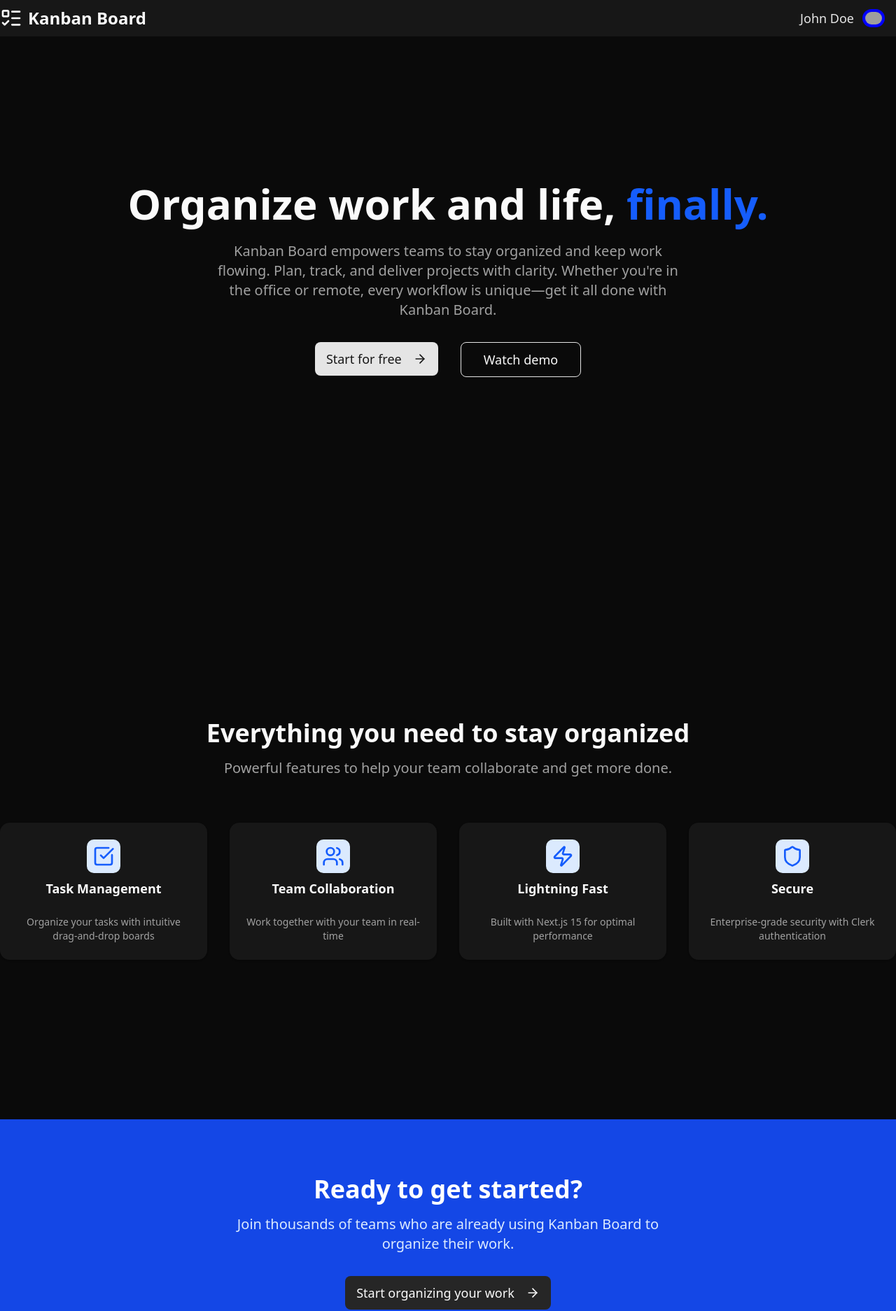
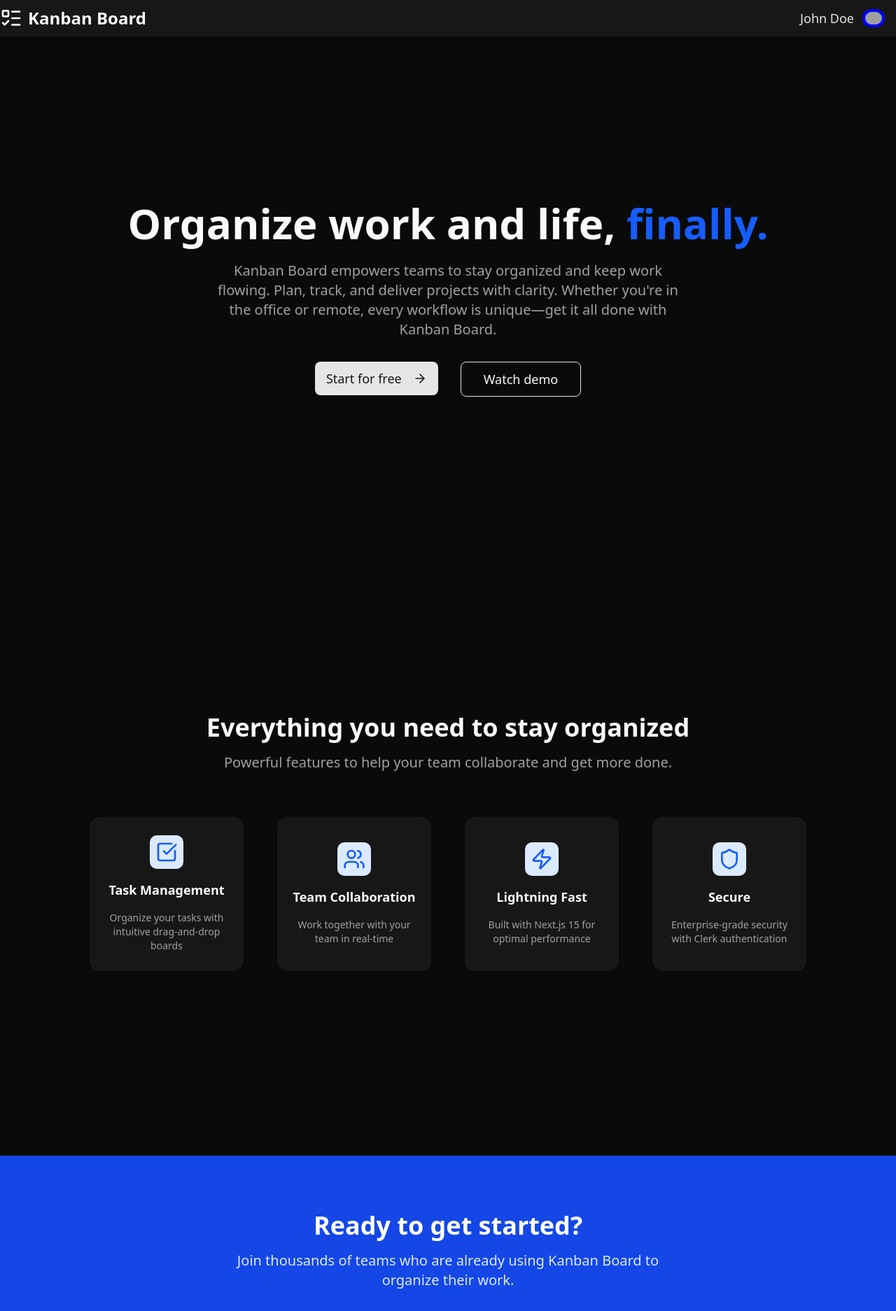
Before and after one commit to Nasrul78/kanban-board, a Next.js app in the folder client/: page / in a window 1280 px wide. Shown: the top 1874 px of the page at 70% size. Built offline with nearby package versions, Linux system fonts and the light colour scheme; grey boxes are pictures that could not be loaded.

Commit message:
optimize homepage

```diff
--- a/client/app/(main)/layout.tsx
+++ b/client/app/(main)/layout.tsx
@@ -2,7 +2,7 @@
 
 const MainLayout = ({ children }: { children: React.ReactNode }) => {
   return (
-    <main>
+    <main className="max-w-screen overflow-hidden">
       <Navbar />
       {children}
     </main>
--- a/client/app/(main)/page.tsx
+++ b/client/app/(main)/page.tsx
@@ -1,11 +1,5 @@
 import { Button } from "@/components/ui/button"
-import {
-  Card,
-  CardContent,
-  CardDescription,
-  CardHeader,
-  CardTitle,
-} from "@/components/ui/card"
+import { Card, CardDescription, CardTitle } from "@/components/ui/card"
 import { CheckSquare, Users, Zap, Shield, ArrowRight } from "lucide-react"
 import Link from "next/link"
 
@@ -35,7 +29,7 @@
 
   return (
     <div className="text-center">
-      <section className="container mx-auto flex items-center flex-col min-h-screen justify-center">
+      <section className="container mx-auto pb-12 flex items-center flex-col min-h-screen justify-center">
         <h1 className="text-6xl font-bold mb-6">
           Organize work and life,{" "}
           <span className="text-blue-600">finally.</span>
@@ -48,21 +42,23 @@
         </p>
 
         <div className="flex space-x-8 justify-center">
+          <Button asChild size="lg" className="px-8 py-6 text-lg">
             <Link href="/sign-up">
-            <Button size="lg" className="px-8 py-6 text-lg">
               Start for free
               <ArrowRight className="ml-2 size-5 stroke-2" />
+            </Link>
           </Button>
-          </Link>
-          <Link href="/video">
-            <Button variant="outline" size="lg" className="px-8 py-6 text-lg">
-              Watch demo
+          <Button
+            asChild
+            variant="outline"
+            size="lg"
+            className="px-8 py-6 text-lg">
+            <Link href="/video">Watch demo</Link>
           </Button>
-          </Link>
         </div>
       </section>
 
-      <section className="container mx-auto flex flex-col min-h-screen items-center justify-center">
+      <section className="container mx-auto pb-24 flex flex-col min-h-screen items-center justify-center">
         <div className="mb-16">
           <h2 className="text-4xl font-bold mb-4">
             Everything you need to stay organized
@@ -72,18 +68,14 @@
           </p>
         </div>
 
-        <div className="grid grid-cols-4 gap-8">
+        <div className="grid grid-cols-4 gap-12 max-w-5xl mx-auto">
           {features.map((feature, index) => (
             <Card
               key={index}
-              className="border-0 scale-100 hover:scale-110 transition-all">
-              <CardHeader>
+              className="border-0 gap-4! p-4 justify-center aspect-square scale-100 hover:scale-110 transition-all">
               <feature.icon className="size-12 p-2 bg-blue-100 rounded-lg flex items-center justify-center text-blue-600 mx-auto" />
               <CardTitle className="text-lg">{feature.title}</CardTitle>
-              </CardHeader>
-              <CardContent>
               <CardDescription>{feature.description}</CardDescription>
-              </CardContent>
             </Card>
           ))}
         </div>
@@ -98,12 +90,16 @@
           their work.
         </p>
 
+        <Button
+          asChild
+          size="lg"
+          variant="secondary"
+          className="px-8 py-6 text-lg">
           <Link href="/sign-up">
-          <Button size="lg" variant="secondary" className="px-8 py-6 text-lg">
             Start organizing your work
             <ArrowRight className="ml-2 size-5 stroke-2" />
+          </Link>
         </Button>
-        </Link>
       </section>
     </div>
   )
--- a/client/components/Navbar.tsx
+++ b/client/components/Navbar.tsx
@@ -12,7 +12,7 @@
   const isSignedIn = true
 
   return (
-    <header className="bg-navbar fixed w-screen z-10">
+    <header className="bg-navbar sticky w-screen">
       <div className="container mx-auto py-2 items-center flex justify-between">
         <Link href="/" className="space-x-2 flex">
           <ListTodo className="size-8" />
@@ -23,12 +23,12 @@
           <UserDropdown {...user} />
         ) : (
           <nav className="space-x-2">
-            <Link href="/sign-in">
-              <Button variant="ghost">Sign in</Button>
-            </Link>
-            <Link href="/sign-up">
-              <Button>Sign up</Button>
-            </Link>
+            <Button asChild variant="ghost">
+              <Link href="/sign-in">Sign in</Link>
+            </Button>
+            <Button asChild>
+              <Link href="/sign-up">Sign up</Link>
+            </Button>
           </nav>
         )}
       </div>
--- a/client/components/UserDropdown.tsx
+++ b/client/components/UserDropdown.tsx
@@ -37,25 +37,28 @@
           </Link>
         </DropdownMenuLabel>
         <DropdownMenuSeparator />
+        <DropdownMenuItem asChild className="flex items-center">
           <Link href="/boards">
-          <DropdownMenuItem className="flex items-center">
             <Grid2X2 />
             Boards
+          </Link>
         </DropdownMenuItem>
-        </Link>
+        <DropdownMenuItem asChild className="flex items-center">
           <Link href="/profile">
-          <DropdownMenuItem className="flex items-center">
             <User />
             Profile
+          </Link>
         </DropdownMenuItem>
-        </Link>
         <DropdownMenuSeparator />
+        <DropdownMenuItem
+          asChild
+          className="flex items-center"
+          variant="destructive">
           <Link href="/sign-out">
-          <DropdownMenuItem className="flex items-center" variant="destructive">
             <LogOut />
             Sign out
+          </Link>
         </DropdownMenuItem>
-        </Link>
       </DropdownMenuContent>
     </DropdownMenu>
   )
```
Lines whose indentation alone changed are shown as unchanged.
